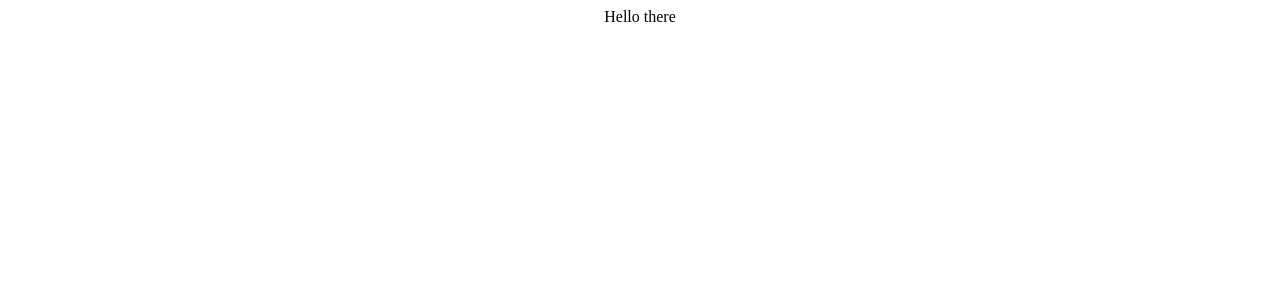
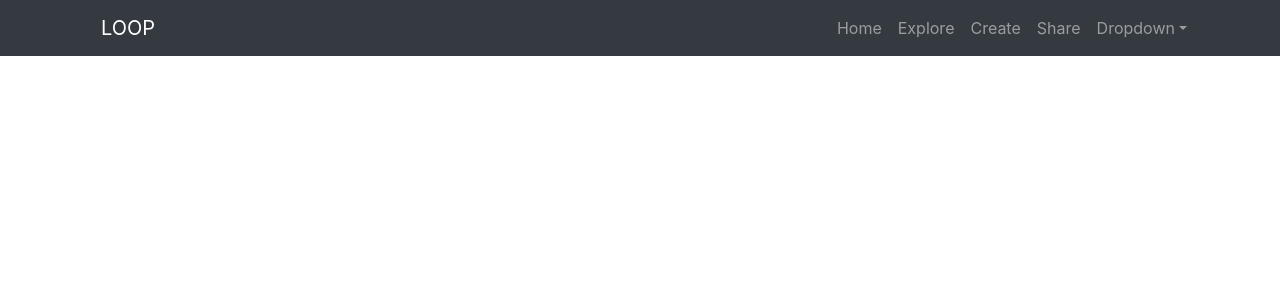
Before and after one commit to ing-arriola/company-site, a React (Create React App) app: page / in a window 1280 px wide. Shown: the top 300 px of the page. Built offline with nearby package versions, Linux system fonts and the light colour scheme.

Commit message:
added navbar

```diff
--- a/package.json
+++ b/package.json
@@ -6,7 +6,9 @@
     "@testing-library/jest-dom": "^5.11.6",
     "@testing-library/react": "^11.1.2",
     "@testing-library/user-event": "^12.2.2",
+    "bootstrap": "^4.5.3",
     "react": "^17.0.1",
+    "react-bootstrap": "^1.4.0",
     "react-dom": "^17.0.1",
     "react-scripts": "4.0.0",
     "web-vitals": "^0.2.4"
--- a/src/App.js
+++ b/src/App.js
@@ -1,7 +1,12 @@
 import "./App.css";
-
+import "bootstrap/dist/css/bootstrap.min.css";
+import Navbar from "./Components/Navbar";
 function App() {
-  return <div className="App">Hello there</div>;
+  return (
+    <div className="App">
+      <Navbar />
+    </div>
+  );
 }
 
 export default App;
--- /dev/null
+++ b/src/Components/Navbar.js
@@ -0,0 +1,46 @@
+import React from "react";
+import { Navbar, Nav, NavDropdown, Container } from "react-bootstrap";
+
+const NavigationBar = () => {
+  return (
+    <div>
+      <Navbar bg="dark" variant="dark" expand="lg" fixed="top">
+        <Container>
+          <Nav.Link
+            className="navbar-brand cursor "
+            to="home-section"
+            smooth={true}
+            duration={1000}
+          >
+            LOOP
+          </Nav.Link>
+          <Navbar.Toggle aria-controls="basic-navbar-nav" />
+          <Navbar.Collapse id="basic-navbar-nav">
+            <Nav className="ml-auto">
+              <Nav.Link to="home-section" smooth={true} duration={1000}>
+                Home
+              </Nav.Link>
+
+              <Nav.Link to="explore" smooth={true} duration={1000}>
+                Explore
+              </Nav.Link>
+              <Nav.Link to="create" smooth={true} duration={1000}>
+                Create
+              </Nav.Link>
+              <Nav.Link to="share" smooth={true} duration={1000}>
+                Share
+              </Nav.Link>
+
+              <NavDropdown title="Dropdown" id="basic-nav-dropdown">
+                <NavDropdown.Item href="#action/3.1">Action 1</NavDropdown.Item>
+                <NavDropdown.Item href="#action/3.2">Action 2</NavDropdown.Item>
+              </NavDropdown>
+            </Nav>
+          </Navbar.Collapse>
+        </Container>
+      </Navbar>
+    </div>
+  );
+};
+
+export default NavigationBar;
```
Also changed, not shown: 2 other files (tests, documents, lock files or other folders).
